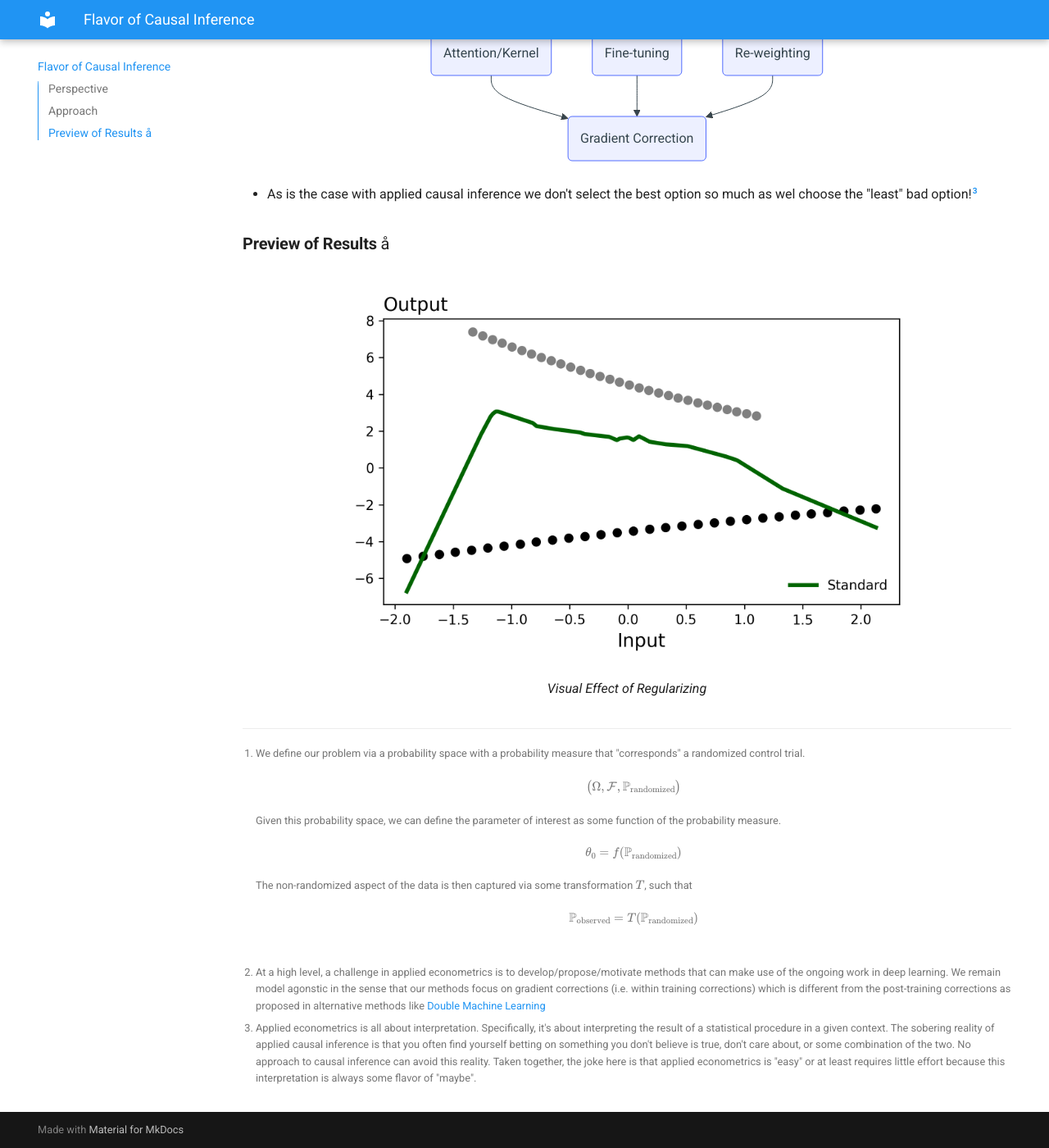
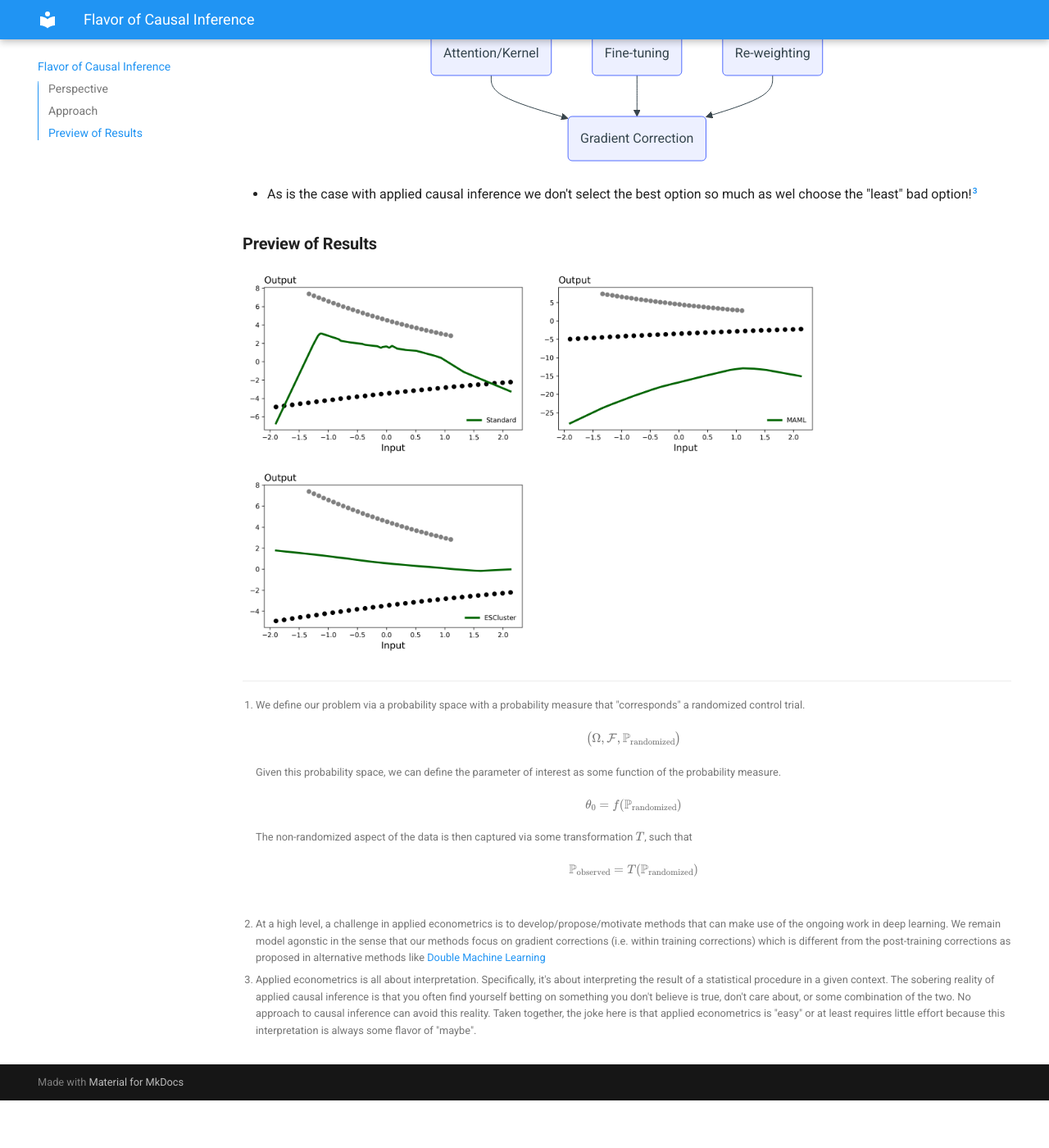
Before and after one commit to pharringtonp19/rfp, an MkDocs documentation site: the page built from docs/index.md, in a window 1280 px wide and 1400 px high, scrolled down 833 px. Shown: the whole window at 82% size. Built offline with MkDocs 1.6.1 and Material for MkDocs 9.7.7, drawn with Linux system fonts in a browser that asks for light colours; after the commit the page ends 2175 px from its top, so only the background shows below that.

Commit message:
updated figures

```diff
--- a/docs/index.md
+++ b/docs/index.md
@@ -47,12 +47,13 @@ C(Re-weighting) -->Z;
 - As is the case with applied causal inference we don't select the best option so much as wel choose the "least" bad option![^3]
 
 
-### **Preview of Results** å
+### **Preview of Results**
 
-<figure markdown>
-![Image title](./../fig/preview_results/grad_desc_toy_Standard (2).png){width="700"}
-<figcaption>Visual Effect of Regularizing</figcaption>
-</figure>
+<img src="https://raw.githubusercontent.com/pharringtonp19/rfp/main/docs/fig/preview_results/grad_desc_toy_Standard%20(2).png" alt="drawing" width="350"/>
+<img src="https://raw.githubusercontent.com/pharringtonp19/rfp/main/docs/fig/preview_results/grad_desc_toy_MAML%20(1).png" alt="drawing" width="350"/>
+<img src="https://raw.githubusercontent.com/pharringtonp19/rfp/main/docs/fig/preview_results/grad_desc_toy_ESCluster%20(1).png" alt="drawing" width="350"/>
+
+
 
 [^1]: We define our problem via a probability space with a probability measure that "corresponds" a randomized control trial.
 
```
